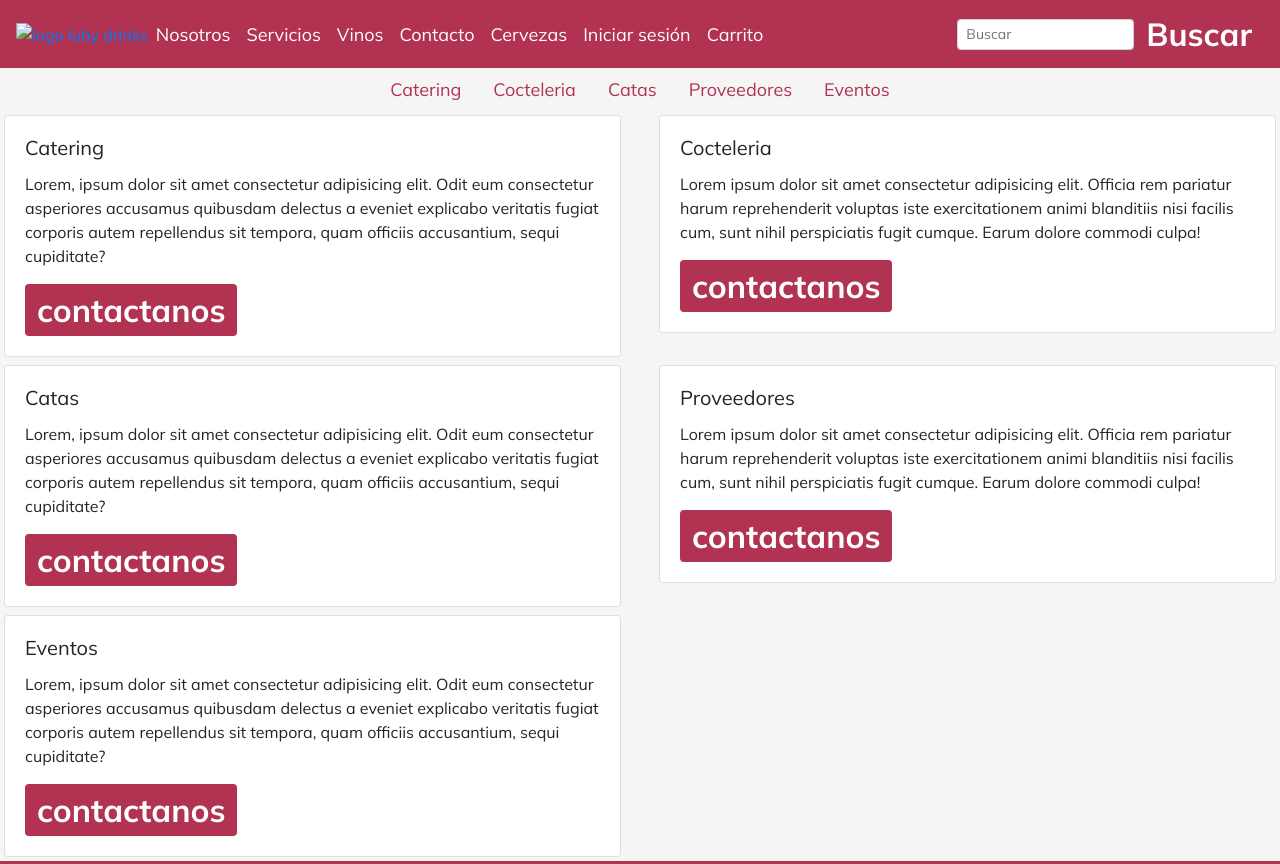
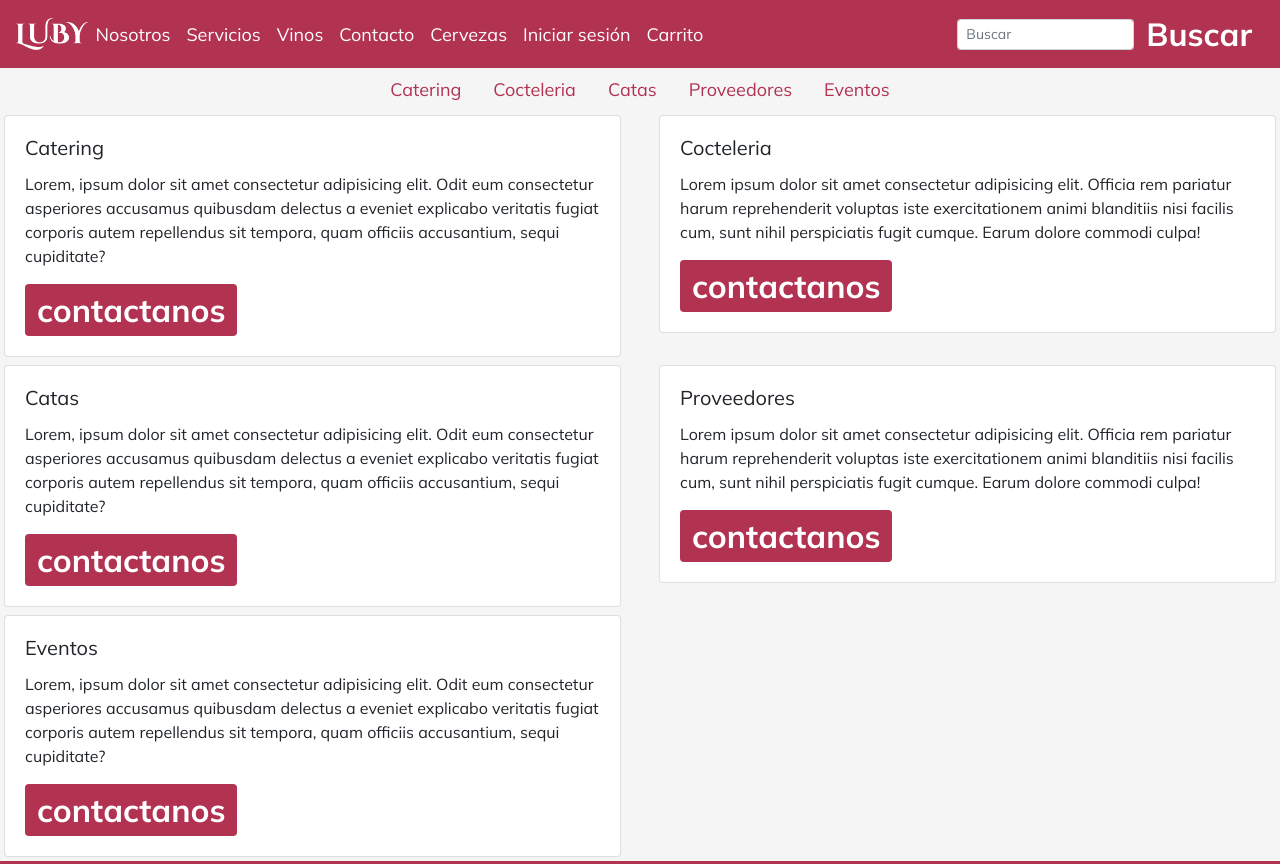
Before and after one commit to aesseesse/Proyecto-Coder-Luby, a plain HTML site: page Pages/Servicios.html in a window 1280 px wide. Shown: the top 864 px of the page. Drawn offline with nearby package versions, Linux system fonts and the light colour scheme.

Commit message:
version 2.1

```diff
--- a/Pages/Servicios.html
+++ b/Pages/Servicios.html
@@ -24,7 +24,7 @@
     <!--inicio Header-->
     <header class="header">
         <nav class="navbar navbar-expand-lg navbar-light">
-            <a href="./index.html" class="logo"><img src="./Img/Luby.png" alt="logo luby drinks"></a>
+            <a href="./../index.html" class="logo"><img src="./../Img/Luby.png" alt="logo luby drinks"></a>
 
             <button class="navbar-toggler" type="button" data-toggle="collapse" data-target="#navbarTogglerDemo02"
                 aria-controls="navbarTogglerDemo02" aria-expanded="false" aria-label="Toggle navigation">
```
